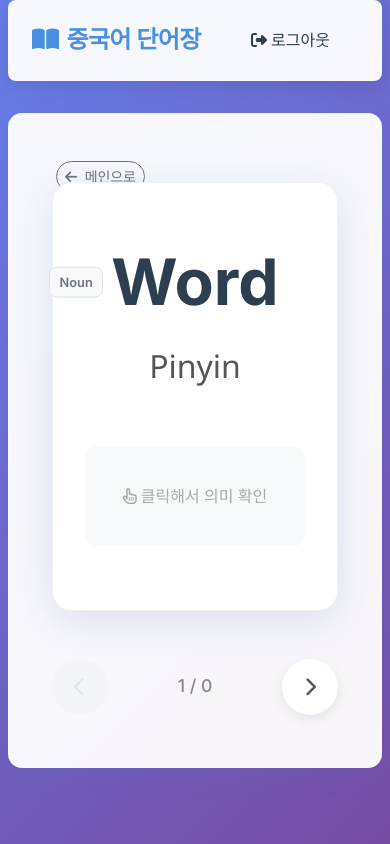
After one commit to shhwangofficial/chinese-voca, a Django app: template words/templates/words/flashcard.html in a window 390 px wide. The commit adds this page. Run offline with Django 5.2, Linux system fonts and the light colour scheme; the template is opened without the code that fills it, so the values that code supplies are empty; the visitor is signed in with stand-in values (Sample User, id 1).

Commit message:
Update flashcard

```diff
--- /dev/null
+++ b/words/templates/words/flashcard.html
@@ -0,0 +1,427 @@
+{% extends "base.html" %}
+
+{% block title %}
+  플래쉬카드 복습 - 중국어 단어장
+{% endblock title %}
+
+{% block head %}
+<style>
+    /* Flashcard Container */
+    .flashcard-container {
+        display: flex;
+        flex-direction: column;
+        align-items: center;
+        justify-content: center;
+        min-height: 70vh;
+        perspective: 1000px;
+        padding-top: 1rem;
+    }
+
+    .flashcard {
+        background-color: #fff;
+        border-radius: 20px;
+        box-shadow: 0 10px 40px rgba(0, 70, 150, 0.12);
+        width: 100%;
+        max-width: 500px;
+        padding: 4rem 2rem;
+        text-align: center;
+        position: relative;
+        cursor: pointer;
+        transition: transform 0.3s ease, box-shadow 0.3s ease;
+        margin-bottom: 2rem;
+        border: 1px solid rgba(0,0,0,0.05);
+        display: flex;
+        flex-direction: column;
+        justify-content: center;
+        min-height: 400px;
+    }
+
+    .flashcard:hover {
+        transform: translateY(-5px);
+        box-shadow: 0 15px 45px rgba(0, 70, 150, 0.18);
+    }
+
+    /* Word Wrapper for Absolute Positioning of Badge */
+    .flashcard-word-wrapper {
+        position: relative;
+        display: inline-block;
+        margin: 0 auto 1.5rem auto; /* Center horizontally */
+    }
+
+    .flashcard-word {
+        font-size: 5rem;
+        font-weight: 800;
+        color: #2c3e50;
+        line-height: 1.1;
+        text-align: center;
+    }
+
+    /* Badge positioned to the LEFT of the word */
+    .flashcard-word-class-badge {
+        position: absolute;
+        right: 100%;
+        top: 50%;
+        transform: translateY(-50%);
+        margin-right: 1rem;
+        white-space: nowrap;
+        font-size: 1rem;
+        padding: 0.5rem 0.8rem;
+        border-radius: 8px;
+        background-color: #f8f9fa;
+        color: #6c757d;
+        border: 1px solid #dee2e6;
+        font-weight: 600;
+    }
+
+    /* Mobile Responsive adjustment for badge */
+    @media (max-width: 576px) {
+        .flashcard-word {
+            font-size: 4rem;
+        }
+        .flashcard-word-class-badge {
+             /* On very small screens, maybe stack it or keep it?
+                User insisted on Left. stick to Left but adjust partials. */
+             font-size: 0.8rem;
+             padding: 0.3rem 0.6rem;
+             margin-right: 0.5rem;
+        }
+    }
+
+    .flashcard-pinyin-display {
+        display: flex;
+        flex-direction: column;
+        gap: 0.5rem;
+        margin-bottom: 2.5rem;
+    }
+
+    .flashcard-pinyin {
+        font-size: 2rem;
+        color: #555;
+        font-weight: 500;
+        font-family: 'Segoe UI', Tahoma, Geneva, Verdana, sans-serif;
+    }
+
+    /* Meaning Section */
+    .flashcard-meaning-container {
+        min-height: 100px;
+        display: flex;
+        flex-direction: column;
+        align-items: center;
+        justify-content: center;
+        margin-top: 1rem;
+        padding: 1.5rem;
+        background-color: #f8f9fa;
+        border-radius: 12px;
+        width: 100%;
+        position: relative;
+    }
+
+    .flashcard-meaning {
+        font-size: 1.8rem;
+        color: #4A90E2;
+        font-weight: 700;
+        opacity: 0;
+        transform: translateY(10px);
+        transition: opacity 0.3s ease, transform 0.3s ease;
+        visibility: hidden;
+        margin-bottom: 0.5rem;
+    }
+
+    .flashcard.revealed .flashcard-meaning {
+        opacity: 1;
+        transform: translateY(0);
+        visibility: visible;
+    }
+
+    .flashcard-hint-text {
+        position: absolute;
+        top: 50%;
+        left: 50%;
+        transform: translate(-50%, -50%);
+        color: #aaa;
+        font-size: 1rem;
+        pointer-events: none;
+        transition: opacity 0.3s;
+        font-weight: 500;
+        white-space: nowrap;
+    }
+
+    .flashcard.revealed .flashcard-hint-text {
+        opacity: 0;
+    }
+
+    /* Navigation Controls at Bottom */
+    .controls-container {
+        display: flex;
+        align-items: center;
+        justify-content: space-between;
+        gap: 2rem;
+        width: 100%;
+        max-width: 500px;
+        margin-top: 1rem;
+    }
+
+    .nav-btn {
+        background: white;
+        border: none;
+        width: 56px;
+        height: 56px;
+        border-radius: 50%;
+        display: flex;
+        align-items: center;
+        justify-content: center;
+        font-size: 1.2rem;
+        color: #555;
+        box-shadow: 0 4px 12px rgba(0,0,0,0.08);
+        cursor: pointer;
+        transition: all 0.2s ease;
+    }
+
+    .nav-btn:hover:not(:disabled) {
+        transform: scale(1.1);
+        background: #4A90E2;
+        color: white;
+        box-shadow: 0 6px 16px rgba(74, 144, 226, 0.3);
+    }
+
+    .nav-btn:disabled {
+        opacity: 0.4;
+        cursor: not-allowed;
+        box-shadow: none;
+        background: #f1f3f5;
+        color: #ccc;
+    }
+
+    .progress-ind {
+        font-size: 1.1rem;
+        color: #888;
+        font-weight: 500;
+    }
+
+    /* Anim */
+    @keyframes slideInRight {
+        from { opacity: 0; transform: translateX(30px); }
+        to { opacity: 1; transform: translateX(0); }
+    }
+    @keyframes slideInLeft {
+        from { opacity: 0; transform: translateX(-30px); }
+        to { opacity: 1; transform: translateX(0); }
+    }
+
+    .slide-in-right { animation: slideInRight 0.3s forwards; }
+    .slide-in-left { animation: slideInLeft 0.3s forwards; }
+
+</style>
+<script>
+    // Updated Pinyin Tone Conversion
+    function getPinyinWithTone(text) {
+        if (!text) return "";
+
+        // Mapping for tone marks
+        const toneMarks = {
+            'a': ['ā', 'á', 'ǎ', 'à', 'a'],
+            'e': ['ē', 'é', 'ě', 'è', 'e'],
+            'i': ['ī', 'í', 'ǐ', 'ì', 'i'],
+            'o': ['ō', 'ó', 'ǒ', 'ò', 'o'],
+            'u': ['ū', 'ú', 'ǔ', 'ù', 'u'],
+            'v': ['ǖ', 'ǘ', 'ǚ', 'ǜ', 'ü'],
+            'ü': ['ǖ', 'ǘ', 'ǚ', 'ǜ', 'ü'],
+        };
+
+        // Regex handles [Letters] + [Optional Space] + [Digit]
+        // Also handles simple v->ü
+        return text.replace(/([a-zA-ZüÜvV]+)\s*(\d)/g, function(match, pinyin, toneNum) {
+            let tone = parseInt(toneNum);
+
+            // Handle neutral tone (0 or 5)
+            if (tone === 5 || tone === 0) {
+                 return pinyin.replace(/v/g, 'ü').replace(/V/g, 'Ü');
+            }
+            if (tone < 1 || tone > 4) return match;
+
+            let toneIndex = tone - 1;
+
+            if (pinyin.toLowerCase().includes('a')) return pinyin.replace(/a/g, toneMarks['a'][toneIndex]).replace(/A/g, toneMarks['a'][toneIndex].toUpperCase());
+            if (pinyin.toLowerCase().includes('e')) return pinyin.replace(/e/g, toneMarks['e'][toneIndex]).replace(/E/g, toneMarks['e'][toneIndex].toUpperCase());
+            if (pinyin.toLowerCase().includes('o')) return pinyin.replace(/o/g, toneMarks['o'][toneIndex]).replace(/O/g, toneMarks['o'][toneIndex].toUpperCase());
+
+            if (pinyin.toLowerCase().includes('iu')) return pinyin.replace(/u/g, toneMarks['u'][toneIndex]);
+            if (pinyin.toLowerCase().includes('ui')) return pinyin.replace(/i/g, toneMarks['i'][toneIndex]);
+
+            const vowels = ['i', 'u', 'v', 'ü', 'I', 'U', 'V', 'Ü'];
+            for (let i = pinyin.length - 1; i >= 0; i--) {
+                if (vowels.includes(pinyin[i])) {
+                    let char = pinyin[i].toLowerCase();
+                    let replacement = toneMarks[char][toneIndex];
+                    return pinyin.substring(0, i) + replacement + pinyin.substring(i+1);
+                }
+            }
+
+            return match;
+        });
+    }
+
+    document.addEventListener('DOMContentLoaded', function() {
+        const wordsData = JSON.parse('{{ words_data_json|escapejs }}');
+        let currentIndex = 0;
+
+        const cardElement = document.getElementById('flashcard');
+        const wordEl = document.getElementById('card-word');
+        const pinyinEl = document.getElementById('card-pinyin');
+        const meaningEl = document.getElementById('card-meaning');
+        const wordClassEl = document.getElementById('card-word-class');
+
+        const currentCountEl = document.getElementById('current-count');
+        const totalCountEl = document.getElementById('total-count');
+
+        const btnPrev = document.getElementById('btn-prev');
+        const btnNext = document.getElementById('btn-next');
+
+        // Initialize
+        if (wordsData.length > 0) {
+            totalCountEl.textContent = wordsData.length;
+            renderCard(currentIndex);
+        }
+
+        // Card Click (Reveal)
+        cardElement.addEventListener('click', function() {
+            cardElement.classList.toggle('revealed');
+        });
+
+        // Navigation
+        btnPrev.addEventListener('click', function(e) {
+            e.stopPropagation();
+            if (currentIndex > 0) {
+                currentIndex--;
+                animateCard('left');
+            }
+        });
+
+        btnNext.addEventListener('click', function(e) {
+            e.stopPropagation();
+            if (currentIndex < wordsData.length - 1) {
+                currentIndex++;
+                animateCard('right');
+            }
+        });
+
+        // Keyboard Support
+        document.addEventListener('keydown', function(e) {
+            if (e.key === 'ArrowLeft') {
+                if (currentIndex > 0) {
+                    currentIndex--;
+                    animateCard('left');
+                }
+            } else if (e.key === 'ArrowRight' || e.key === ' ') {
+                if (e.key === ' ') e.preventDefault();
+                if (currentIndex < wordsData.length - 1) {
+                    currentIndex++;
+                    animateCard('right');
+                }
+            } else if (e.key === 'Enter' || e.key === 'ArrowUp' || e.key === 'ArrowDown') {
+                cardElement.classList.toggle('revealed');
+            }
+        });
+
+        function renderCard(index) {
+            const word = wordsData[index];
+            wordEl.textContent = word.word;
+
+            // Robust Pinyin Merging Logic
+            let pinyinText = word.pinyin || "";
+            let toneText = String(word.tone || "").trim();
+
+            if (!/\d/.test(pinyinText) && toneText) {
+                // Remove extra spaces first
+                const pinyinParts = pinyinText.trim().split(/\s+/);
+                const toneParts = toneText.match(/\d/g) || [];
+
+                if (pinyinParts.length === toneParts.length) {
+                    let merged = [];
+                    for (let i = 0; i < pinyinParts.length; i++) {
+                        merged.push(pinyinParts[i] + toneParts[i]);
+                    }
+                    pinyinText = merged.join(" ");
+                } else if (toneParts.length === 1 && pinyinParts.length === 1) {
+                     pinyinText = pinyinText + toneParts[0];
+                }
+            }
+
+            pinyinEl.textContent = getPinyinWithTone(pinyinText);
+
+            meaningEl.textContent = word.meaning;
+            wordClassEl.textContent = word.word_class;
+
+            currentCountEl.textContent = index + 1;
+
+            // Reset Reveal State
+            cardElement.classList.remove('revealed');
+
+            // Update Buttons
+            btnPrev.disabled = index === 0;
+            btnNext.disabled = index === wordsData.length - 1;
+        }
+
+        function animateCard(direction) {
+            cardElement.classList.remove('slide-in-right', 'slide-in-left');
+            void cardElement.offsetWidth;
+            renderCard(currentIndex);
+
+            if (direction === 'right') {
+                cardElement.classList.add('slide-in-right');
+            } else {
+                cardElement.classList.add('slide-in-left');
+            }
+        }
+    });
+</script>
+{% endblock head %}
+
+{% block content %}
+<div class="container flashcard-container">
+
+    <div style="position: absolute; top: 1rem; left: 1rem;">
+        <a href="{% url 'words:index' %}" class="btn btn-outline-secondary btn-sm" style="border-radius: 20px;">
+            <i class="fas fa-arrow-left me-1"></i> 메인으로
+        </a>
+    </div>
+
+    <!-- Central Flashcard -->
+    <div id="flashcard" class="flashcard">
+
+        <!-- Word Wrapper for Absolute Positioning of Badge -->
+        <div class="flashcard-word-wrapper">
+             <span id="card-word-class" class="flashcard-word-class-badge">Noun</span>
+             <div id="card-word" class="flashcard-word">Word</div>
+        </div>
+
+        <div class="flashcard-pinyin-display">
+            <div id="card-pinyin" class="flashcard-pinyin">Pinyin</div>
+        </div>
+
+        <div class="flashcard-meaning-container">
+            <div id="card-meaning" class="flashcard-meaning">Meaning</div>
+            <div class="flashcard-hint-text">
+                <i class="far fa-hand-pointer me-1"></i>클릭해서 의미 확인
+            </div>
+        </div>
+
+    </div>
+
+    <!-- Controls at Bottom -->
+    <div class="controls-container">
+        <button id="btn-prev" class="nav-btn" disabled>
+            <i class="fas fa-chevron-left"></i>
+        </button>
+
+        <div class="progress-ind">
+            <span id="current-count">1</span> / <span id="total-count">0</span>
+        </div>
+
+        <button id="btn-next" class="nav-btn">
+            <i class="fas fa-chevron-right"></i>
+        </button>
+    </div>
+
+</div>
+{% endblock content %}
--- a/words/urls.py
+++ b/words/urls.py
@@ -8,4 +8,5 @@ urlpatterns = [
     path("quiz/", views.quiz, name="quiz"),
     path("grade/", views.grade, name="grade"),
     path("add/", views.add, name="add"),
+    path("flashcard/", views.flashcard_list, name="flashcard_list"),
 ]
```
Also changed, not shown: words/templates/words/index.html (+21 -0 lines), words/views.py (+38 -0 lines).
